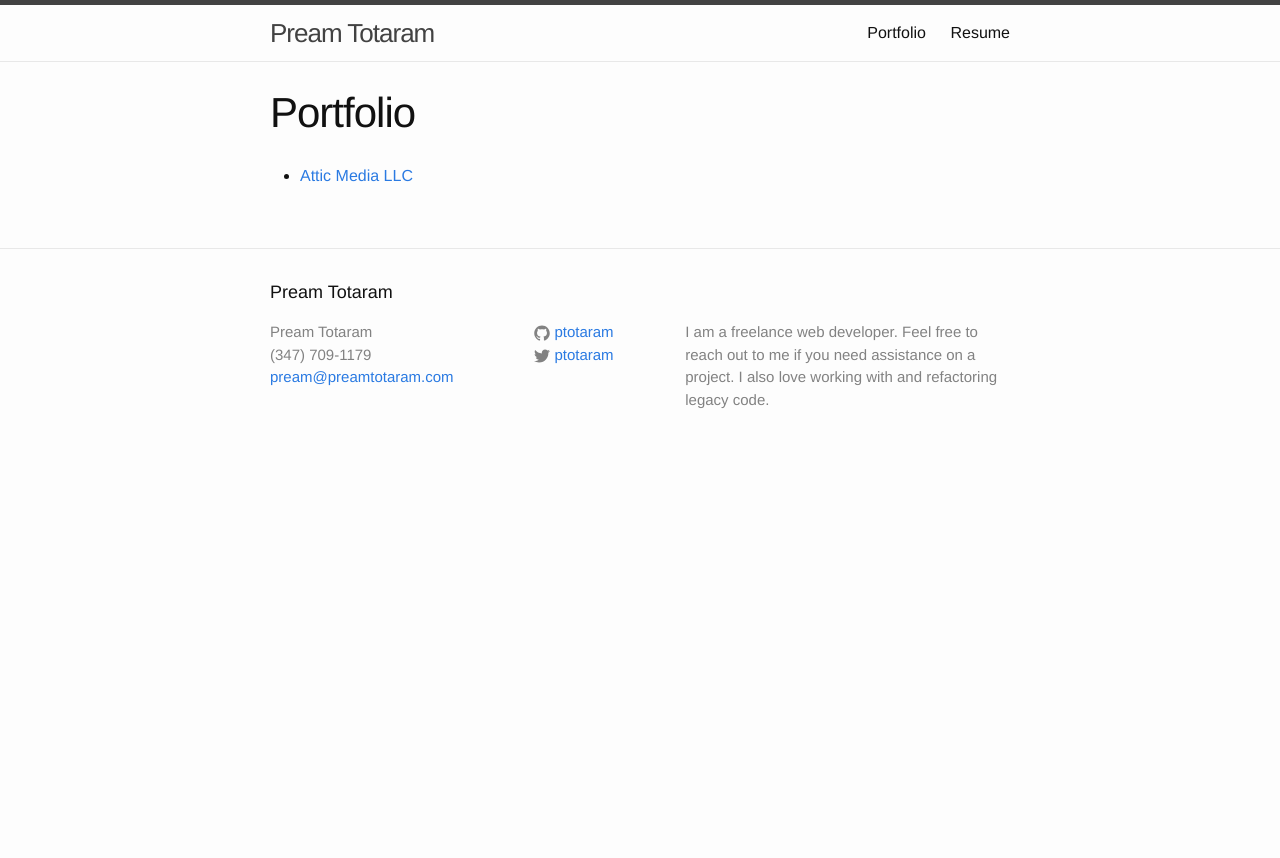
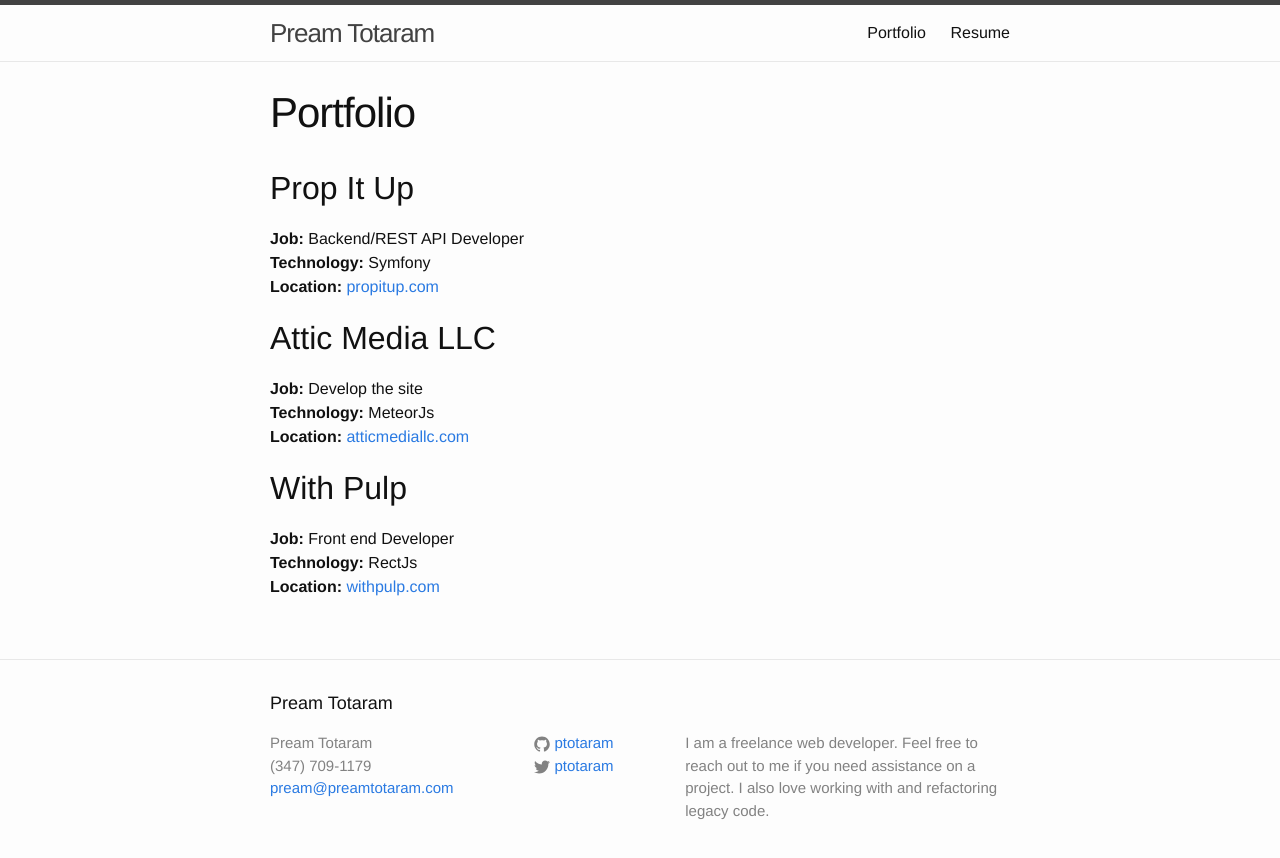
Before and after one commit to ptotaram/preamtotaram, a Jekyll site: the page built from portfolio.md, in a window 1280 px wide. Shown: the top 858 px of the page. Built offline with Jekyll 4.4.1, drawn with Linux system fonts in a browser that asks for light colours.

Commit message:
Update portfolio

```diff
--- a/portfolio.md
+++ b/portfolio.md
@@ -4,4 +4,17 @@ title: Portfolio
 permalink: /portfolio/
 ---
 
- - [Attic Media LLC](http://atticmediallc.com)
+## Prop It Up
+**Job:** Backend/REST API Developer
+**Technology:** Symfony
+**Location:** [propitup.com](https://propitup.com)
+
+## Attic Media LLC
+**Job:** Develop the site
+**Technology:** MeteorJs
+**Location:** [atticmediallc.com](http://atticmediallc.com)
+
+## With Pulp
+**Job:** Front end Developer
+**Technology:** RectJs
+**Location:** [withpulp.com](http://withpulp.com/)
```
